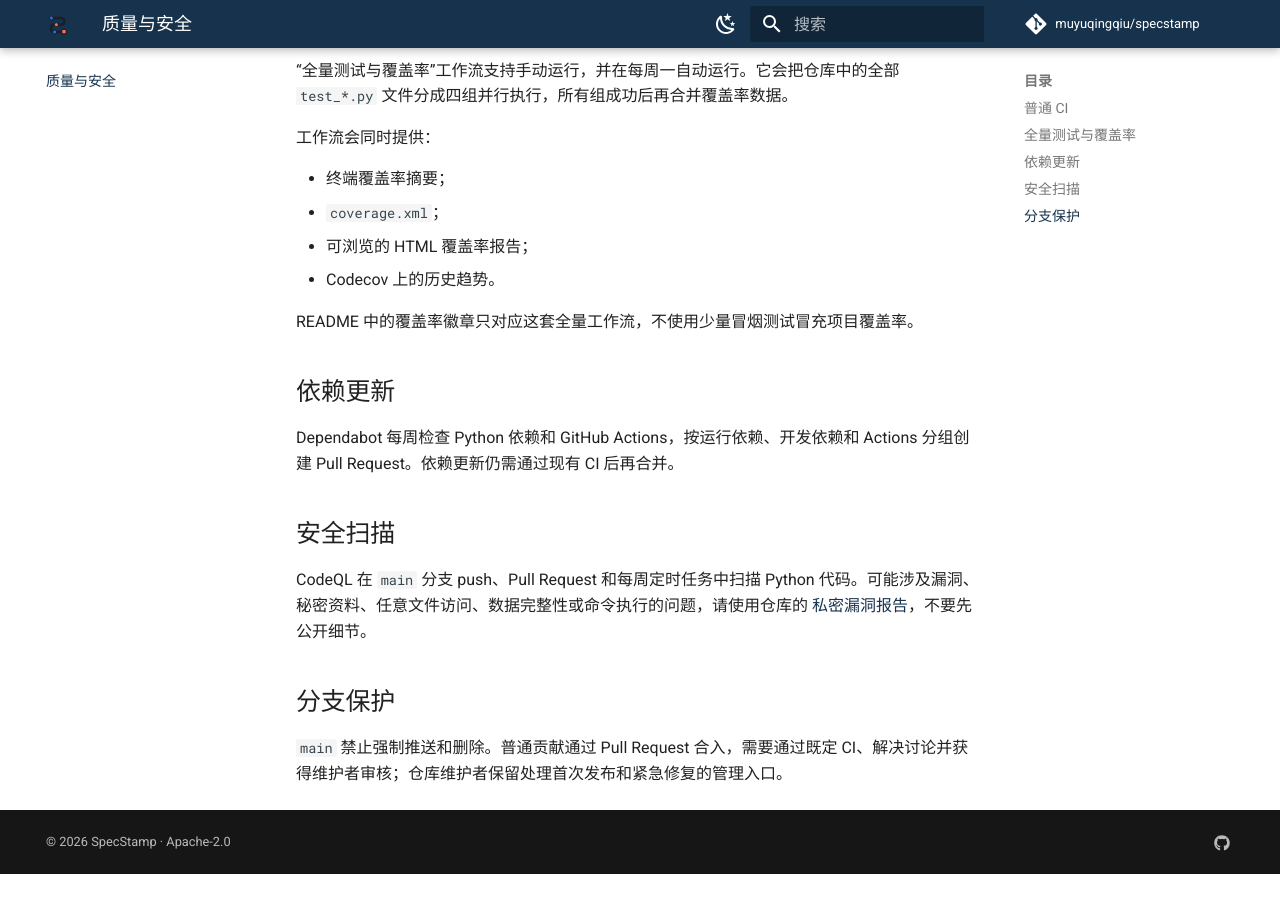
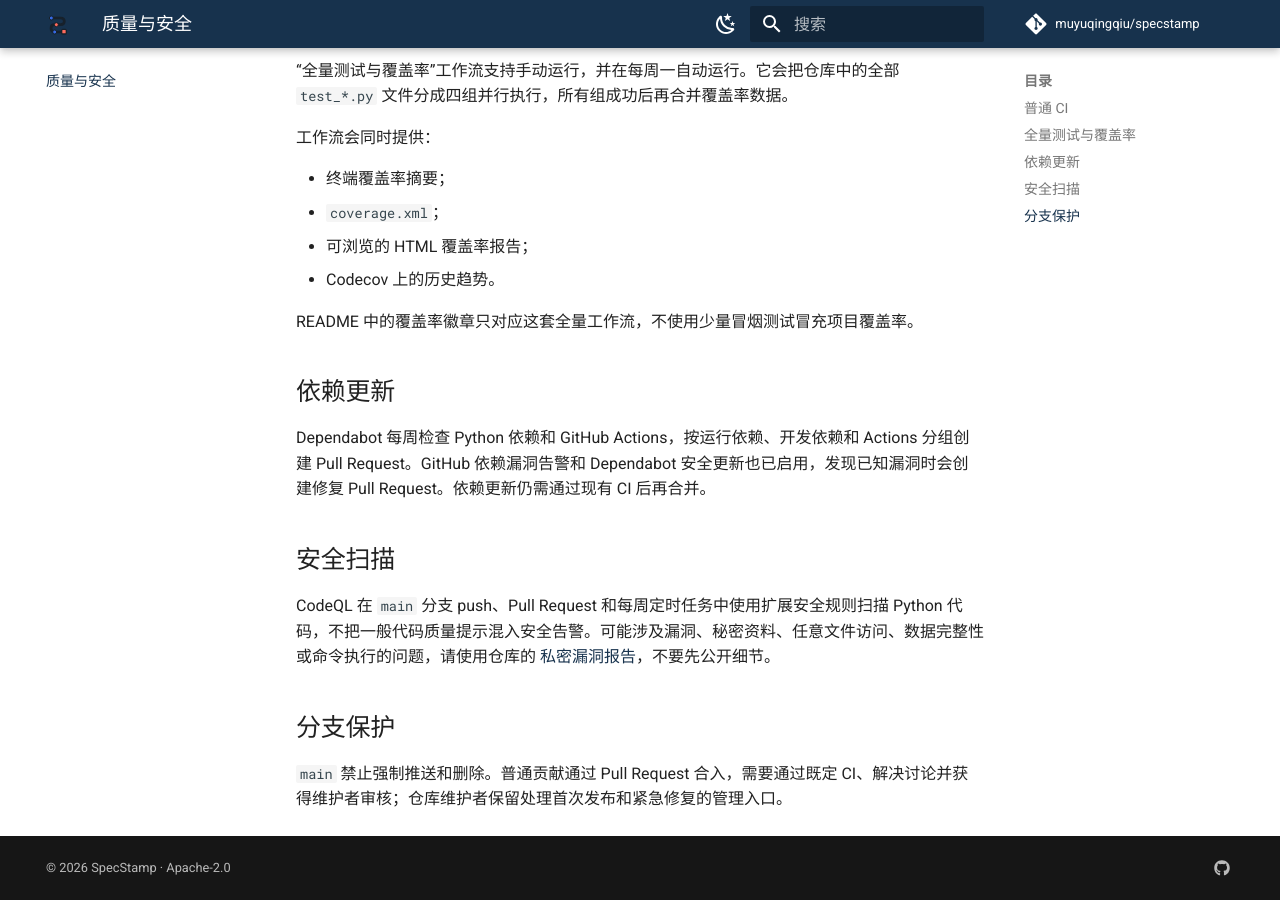
Before and after one commit to muyuqingqiu/specstamp, an MkDocs documentation site: the page built from docs/质量与安全.md, in a window 1280 px wide and 900 px high, scrolled down 672 px. Built offline with MkDocs 1.6.1 and Material for MkDocs 9.7.7, drawn with Linux system fonts in a browser that asks for light colours; comment, search, counter and statistics services are not loaded; before the commit the page ends 1546 px from its top, so only the background shows below that.

Commit message:
fix(开源发布): 聚焦有效安全告警并启用依赖防护

```diff
--- a/docs/质量与安全.md
+++ b/docs/质量与安全.md
@@ -29,11 +29,11 @@ README 中的覆盖率徽章只对应这套全量工作流，不使用少量冒
 
 ## 依赖更新
 
-Dependabot 每周检查 Python 依赖和 GitHub Actions，按运行依赖、开发依赖和 Actions 分组创建 Pull Request。依赖更新仍需通过现有 CI 后再合并。
+Dependabot 每周检查 Python 依赖和 GitHub Actions，按运行依赖、开发依赖和 Actions 分组创建 Pull Request。GitHub 依赖漏洞告警和 Dependabot 安全更新也已启用，发现已知漏洞时会创建修复 Pull Request。依赖更新仍需通过现有 CI 后再合并。
 
 ## 安全扫描
 
-CodeQL 在 `main` 分支 push、Pull Request 和每周定时任务中扫描 Python 代码。可能涉及漏洞、秘密资料、任意文件访问、数据完整性或命令执行的问题，请使用仓库的 [私密漏洞报告](https://github.com/muyuqingqiu/specstamp/security/advisories/new)，不要先公开细节。
+CodeQL 在 `main` 分支 push、Pull Request 和每周定时任务中使用扩展安全规则扫描 Python 代码，不把一般代码质量提示混入安全告警。可能涉及漏洞、秘密资料、任意文件访问、数据完整性或命令执行的问题，请使用仓库的 [私密漏洞报告](https://github.com/muyuqingqiu/specstamp/security/advisories/new)，不要先公开细节。
 
 ## 分支保护
 
```
Also changed, not shown: 1 other file.
